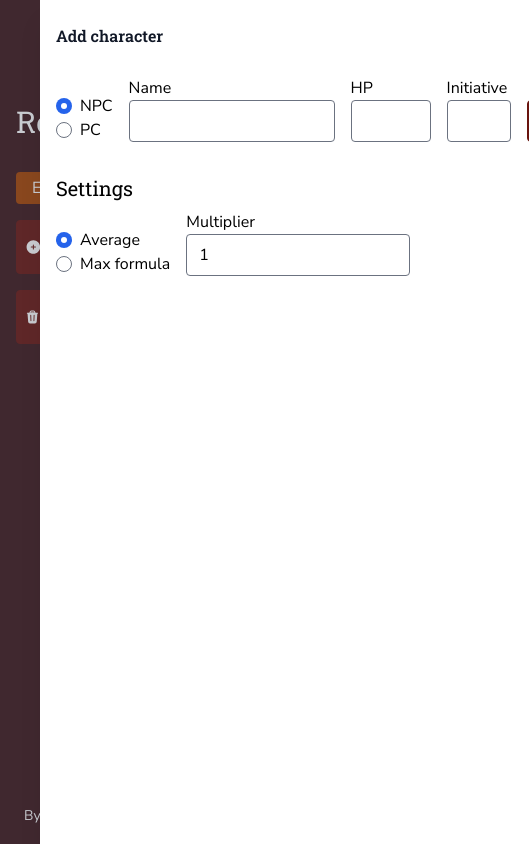
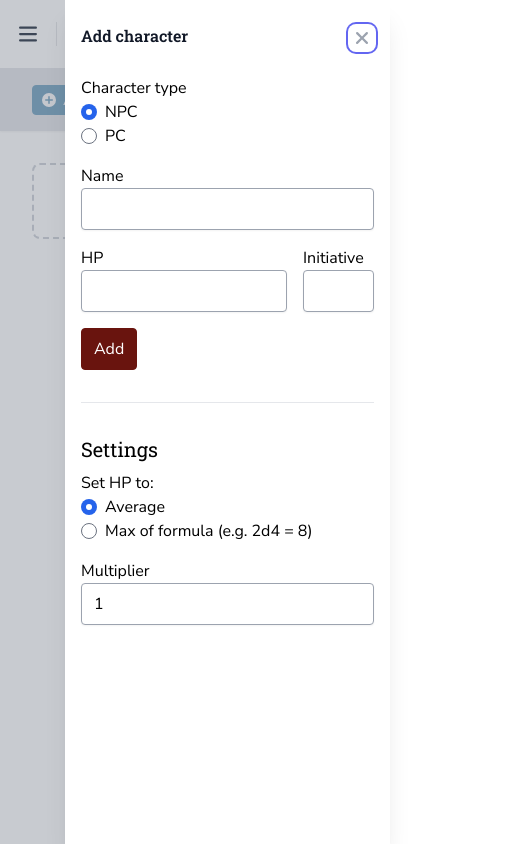
Before and after one commit to Brammm/dnd-encounter-tracker, a React (Vite) app: page / in a window 390 px wide. Both pictures are taken after a click on the button "Add character". Shown: the whole page, 529 px wide, since content can reach past the window. Built offline with nearby package versions, Linux system fonts and the light colour scheme.

Commit message:
Mobile friendlier layout

```diff
--- a/src/App.tsx
+++ b/src/App.tsx
@@ -1,17 +1,92 @@
 import useApp from './hooks/useApp.tsx';
 import Main from './components/page/Main.tsx';
 import Nav from './components/page/Nav.tsx';
+import {Dialog, Transition} from '@headlessui/react';
+import {Fragment, useState} from 'react';
+import {Bars3Icon, XMarkIcon} from '@heroicons/react/16/solid';
+import Header from './components/encounter/Header.tsx';
 
 export default function App() {
     const {activeEncounterId, encounters} = useApp();
     const activeEncounter = encounters[activeEncounterId];
+    const [sidebarOpen, setSidebarOpen] = useState(false);
 
     return (
-        <div className="w-screen h-screen flex items-stretch">
-            <div className="w-64">
+        <div>
+            <Transition.Root show={sidebarOpen} as={Fragment}>
+                <Dialog as="div" className="relative z-50 lg:hidden" onClose={setSidebarOpen}>
+                    <Transition.Child
+                        as={Fragment}
+                        enter="transition-opacity ease-linear duration-300"
+                        enterFrom="opacity-0"
+                        enterTo="opacity-100"
+                        leave="transition-opacity ease-linear duration-300"
+                        leaveFrom="opacity-100"
+                        leaveTo="opacity-0"
+                    >
+                        <div className="fixed inset-0 bg-gray-900/80" />
+                    </Transition.Child>
+
+                    <div className="fixed inset-0 flex">
+                        <Transition.Child
+                            as={Fragment}
+                            enter="transition ease-in-out duration-300 transform"
+                            enterFrom="-translate-x-full"
+                            enterTo="translate-x-0"
+                            leave="transition ease-in-out duration-300 transform"
+                            leaveFrom="translate-x-0"
+                            leaveTo="-translate-x-full"
+                        >
+                            <Dialog.Panel className="relative mr-12 flex w-full max-w-xs flex-1">
+                                <Transition.Child
+                                    as={Fragment}
+                                    enter="ease-in-out duration-300"
+                                    enterFrom="opacity-0"
+                                    enterTo="opacity-100"
+                                    leave="ease-in-out duration-300"
+                                    leaveFrom="opacity-100"
+                                    leaveTo="opacity-0"
+                                >
+                                    <div className="absolute left-full top-0 flex w-12 justify-center pt-5">
+                                        <button
+                                            type="button"
+                                            className="-m-2.5 p-2.5"
+                                            onClick={() => setSidebarOpen(false)}
+                                        >
+                                            <span className="sr-only">Close sidebar</span>
+                                            <XMarkIcon className="h-6 w-6 text-white" aria-hidden="true" />
+                                        </button>
+                                    </div>
+                                </Transition.Child>
+                                <Nav />
+                            </Dialog.Panel>
+                        </Transition.Child>
+                    </div>
+                </Dialog>
+            </Transition.Root>
+
+            <div className="hidden lg:fixed lg:inset-y-0 lg:z-50 lg:flex lg:w-72 lg:flex-col">
                 <Nav />
             </div>
-            <div className="w-full">
+
+            <div className="lg:pl-72">
+                <div className="flex shrink-0 items-center gap-x-4 border-b border-gray-200 bg-white px-4 sm:gap-x-6 sm:px-6 lg:px-8">
+                    <button
+                        type="button"
+                        className="-m-2.5 p-2.5 text-gray-700 lg:hidden"
+                        onClick={() => setSidebarOpen(true)}
+                    >
+                        <span className="sr-only">Open sidebar</span>
+                        <Bars3Icon className="h-6 w-6" aria-hidden="true" />
+                    </button>
+
+                    <div className="h-6 w-px bg-gray-900/10 lg:hidden" aria-hidden="true" />
+
+                    <div className="flex flex-1 gap-x-4 self-stretch lg:gap-x-6">
+                        <Header encounter={activeEncounter} />
+                    </div>
+                </div>
+
                 <Main encounter={activeEncounter} />
             </div>
         </div>
--- a/src/components/Input.tsx
+++ b/src/components/Input.tsx
@@ -10,7 +10,7 @@ export type InputProps = {
     step?: number;
 };
 
-export const defaultClassName = 'border-gray-500 rounded';
+export const defaultClassName = 'border-gray-400 shadow-sm rounded w-full';
 
 export default function Input({id, name, onChange, step = 1, type = 'text', value}: InputProps) {
     const extraProps: React.InputHTMLAttributes<HTMLInputElement> = type === 'number' ? {step, min: 0} : {};
--- a/src/components/encounter/AddCharacterForm.tsx
+++ b/src/components/encounter/AddCharacterForm.tsx
@@ -73,7 +73,9 @@ export default function AddCharacterForm({onAdd}: Props) {
 
     return (
         <form onSubmit={handleSubmit}>
-            <div className={'flex gap-x-4'}>
+            <div className="flex flex-col gap-4">
+                <div>
+                    <p>Character type</p>
                     <p className="flex flex-col justify-end">
                         <RadioButton
                             checked={state.type === 'NPC'}
@@ -92,12 +94,14 @@ export default function AddCharacterForm({onAdd}: Props) {
                             onChange={(value) => setState((prevState) => ({...prevState, type: value as 'PC' | 'NPC'}))}
                         />
                     </p>
+                </div>
                 <InputGroup id="name" label="Name">
                     <NameComboBox
                         onChange={handleCharacterSelect}
                         value={{name: state.name, hp: {average: '', formula: ''}, custom: false}}
                     />
                 </InputGroup>
+                <div className="flex gap-x-4">
                     <InputGroup id="hp" label="HP">
                         <HpInput
                             name="hp"
@@ -111,12 +115,16 @@ export default function AddCharacterForm({onAdd}: Props) {
                             onChange={(value) => setState((prevState) => ({...prevState, initiative: value}))}
                         />
                     </InputGroup>
-                <div className="flex flex-col justify-end">
+                </div>
+                <div>
                     <Button submit>Add</Button>
                 </div>
             </div>
-            <h2 className="text-xl font-serif mt-8 mb-2">Settings</h2>
-            <div className={'flex gap-x-4'}>
+            <hr className="my-8" />
+            <h2 className="text-xl font-serif mb-2">Settings</h2>
+            <div className={'flex flex-col gap-4'}>
+                <div>
+                    <p>Set HP to:</p>
                     <p className="flex flex-col justify-end">
                         <RadioButton
                             checked={settings.hpType === 'AVERAGE'}
@@ -129,12 +137,13 @@ export default function AddCharacterForm({onAdd}: Props) {
                         <RadioButton
                             checked={settings.hpType === 'FORMULA'}
                             id="hp-type-FORMULA"
-                        label="Max formula"
+                            label="Max of formula (e.g. 2d4 = 8)"
                             name="hp-type"
                             value="FORMULA"
                             onChange={(value) => updateSettings(settings.multiplier, value as 'AVERAGE' | 'FORMULA')}
                         />
                     </p>
+                </div>
                 <InputGroup id="multiplier" label="Multiplier">
                     <Input
                         type="number"
--- a/src/components/encounter/Characters.tsx
+++ b/src/components/encounter/Characters.tsx
@@ -8,7 +8,7 @@ type Props = {
 export default function Characters({encounter}: Props) {
     return (
         <div>
-            <div className="p-6 flex flex-col w-fit">
+            <div className="p-8 flex flex-col w-fit">
                 {encounter.characters.length > 0 ? (
                     <>
                         <h2 className="text-xl font-bold text-gray-700 mb-4">Turn: {encounter.turn || 0}</h2>
--- a/src/components/encounter/Header.tsx
+++ b/src/components/encounter/Header.tsx
@@ -29,11 +29,11 @@ export default function Header({encounter}: Props) {
         setEditingEncounterName(false);
     };
     return (
-        <header className="p-4 bg-gray-100">
+        <header className="py-4">
             {editingEncounterName ? (
                 <form className="flex items-center" onSubmit={handleFinishEncounterRename}>
                     <input
-                        className="bg-gray-100 border-0 text-3xl font-bold font-serif p-0 focus:ring-0"
+                        className="border-0 text-3xl font-bold font-serif p-0 focus:ring-0"
                         ref={encounterNameRef}
                         value={newEncounterName}
                         onChange={(e) => setNewEncounterName(e.currentTarget.value)}
--- a/src/components/page/Logo.tsx
+++ b/src/components/page/Logo.tsx
@@ -1,8 +1,8 @@
 export default function Logo() {
     return (
-        <>
-            <h1 className="text-7xl text-center w-full">⚔️</h1>
-            <h2 className="text-3xl text-center w-full font-serif text-white mb-4">Renkonti</h2>
-        </>
+        <div className="flex lg:block place-self-center">
+            <h1 className="text-3xl lg:text-7xl text-center w-full mr-4 lg:mr-0">⚔️</h1>
+            <h2 className="text-2xl lg:text-3xl text-center w-full font-serif text-white mb-4">Renkonti</h2>
+        </div>
     );
 }
--- a/src/components/page/Main.tsx
+++ b/src/components/page/Main.tsx
@@ -1,7 +1,6 @@
 import useApp, {Encounter} from '../../hooks/useApp.tsx';
 import AddCharacterForm from '../encounter/AddCharacterForm.tsx';
 import Characters from '../encounter/Characters.tsx';
-import Header from '../encounter/Header.tsx';
 import {Fragment, useState} from 'react';
 import Button from '../Button.tsx';
 import {
@@ -12,8 +11,8 @@ import {
     PlayIcon,
     PlusCircleIcon,
     TrashIcon,
+    XMarkIcon,
 } from '@heroicons/react/16/solid';
-import {XMarkIcon} from '@heroicons/react/24/solid';
 import {Dialog, Transition} from '@headlessui/react';
 
 type Props = {
@@ -34,7 +33,7 @@ export default function Main({encounter}: Props) {
     const [showAddCharacterForm, setShowAddCharacterForm] = useState(false);
 
     return (
-        <main className="bg-gray-100 h-full flex flex-col">
+        <main>
             <Transition.Root show={showAddCharacterForm} as={Fragment}>
                 <Dialog as="div" className="relative z-10" onClose={setShowAddCharacterForm}>
                     <Transition.Child
@@ -97,9 +96,7 @@ export default function Main({encounter}: Props) {
                 </Dialog>
             </Transition.Root>
 
-            <Header encounter={encounter} />
-
-            <div className="flex gap-x-4 bg-gray-200 px-6 py-4">
+            <div className="flex gap-x-4 bg-gray-200 px-8 py-4 shadow-sm">
                 <Button
                     disabled={showAddCharacterForm}
                     impact="secondary"
@@ -125,13 +122,13 @@ export default function Main({encounter}: Props) {
                                 </Button>
                                 <Button impact="secondary" size="small" onClick={() => resetEncounter(encounter.id)}>
                                     <ArrowUturnLeftIcon className="h-4" />
-                                    Reset encounter
+                                    Reset
                                 </Button>
                             </>
                         ) : (
                             <Button impact="secondary" size="small" onClick={() => startEncounter(encounter.id)}>
                                 <PlayIcon className="h-4" />
-                                Start encounter
+                                Start
                             </Button>
                         )}
                         <Button
@@ -142,7 +139,7 @@ export default function Main({encounter}: Props) {
                             }}
                         >
                             <DocumentDuplicateIcon className="h-4" />
-                            Duplicate encounter
+                            Duplicate
                         </Button>
                     </>
                 )}
@@ -156,7 +153,7 @@ export default function Main({encounter}: Props) {
                     }}
                 >
                     <TrashIcon className="h-4" />
-                    Delete encounter
+                    Delete
                 </Button>
             </div>
 
--- a/src/components/page/Nav.tsx
+++ b/src/components/page/Nav.tsx
@@ -19,8 +19,9 @@ export default function Nav({}: Props) {
     const handleAddEncounter = () => {
         addEncounter();
     };
+
     return (
-        <nav className={'bg-dark flex flex-col justify-between p-4 overflow-y-auto h-full'}>
+        <nav className="flex grow flex-col gap-y-5 overflow-y-auto bg-dark p-4 justify-between">
             <div className="flex flex-col items-start gap-y-4">
                 <Logo />
                 <div className="flex flex-col gap-y-2 w-full">
```
Lines whose indentation alone changed are shown as unchanged.
